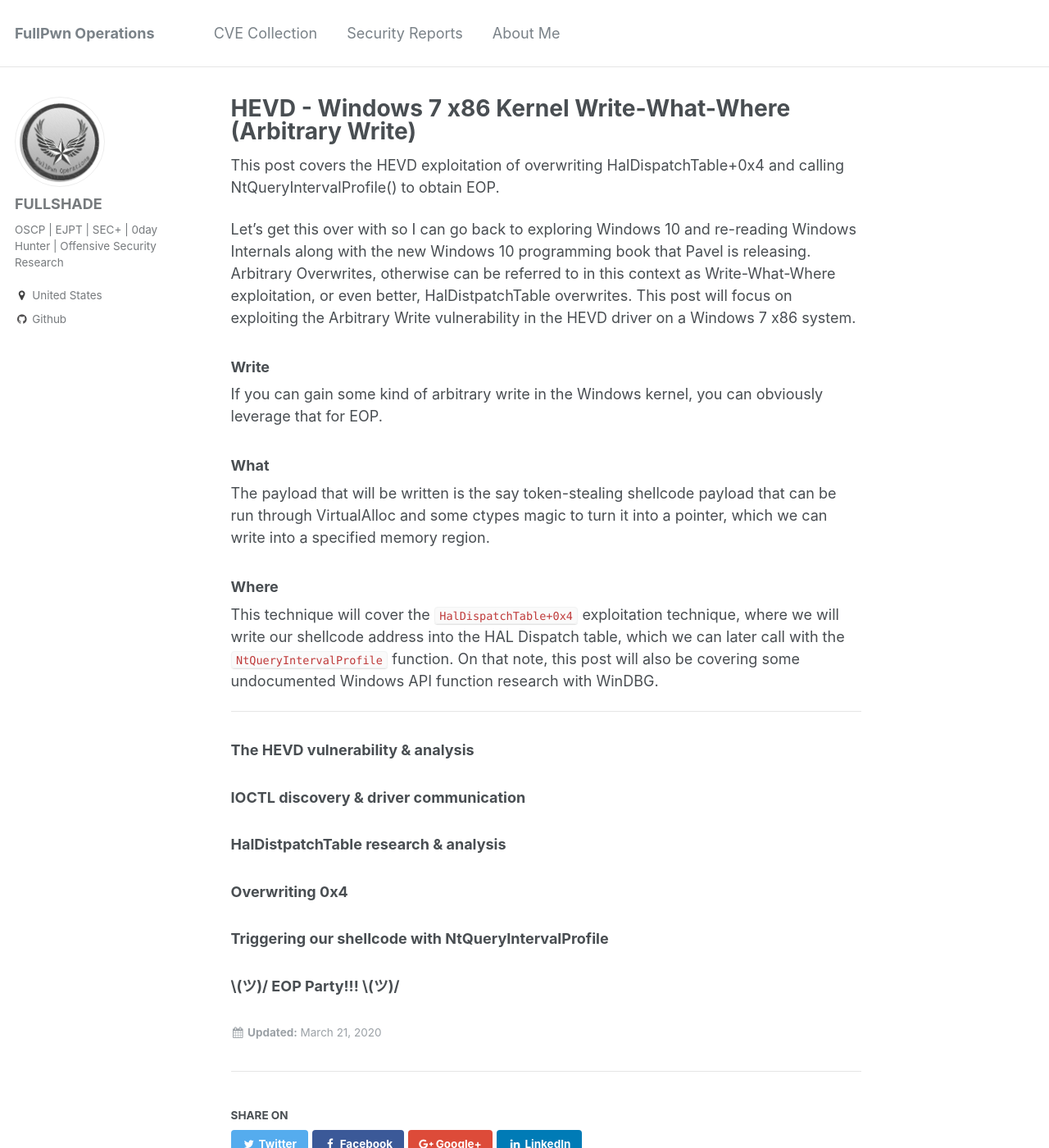
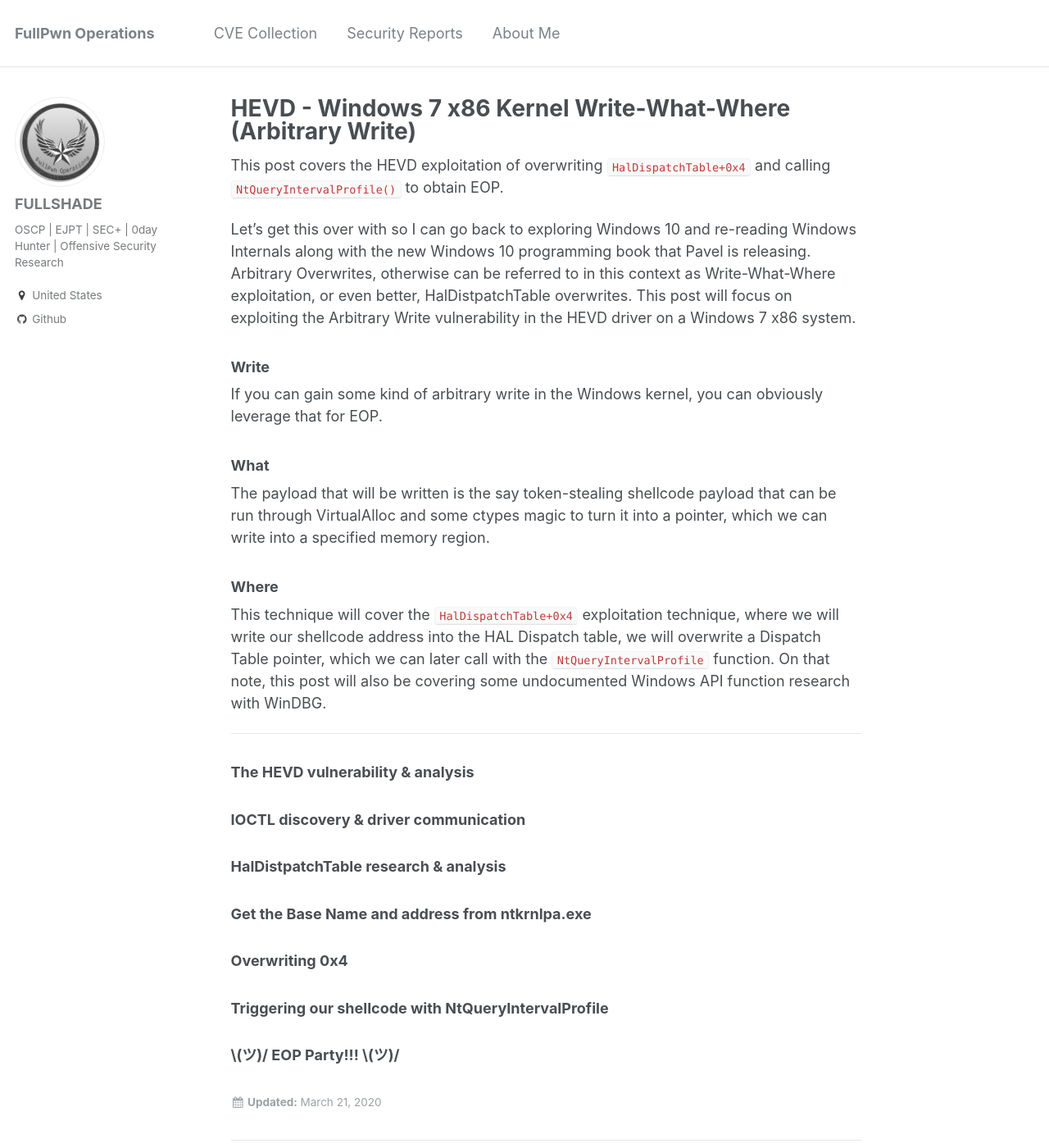
Before and after one commit to asdyxcyxc/FULLSHADE.github.io, a Jekyll site: the page built from _posts/2020-03-21-HEVD-arbitraryoverwrite.md, in a window 1280 px wide and 1400 px high. Shown: the whole window at 82% size. Built offline with Jekyll 4.4.1, drawn with Linux system fonts in a browser that asks for light colours; comment, search, counter and statistics services are not loaded.

Commit message:
Update 2020-03-21-HEVD-arbitraryoverwrite.md

```diff
--- a/_posts/2020-03-21-HEVD-arbitraryoverwrite.md
+++ b/_posts/2020-03-21-HEVD-arbitraryoverwrite.md
@@ -3,7 +3,7 @@ layout: single
 title: HEVD - Windows 7 x86 Kernel Write-What-Where (Arbitrary Write)
 ---
 
-This post covers the HEVD exploitation of overwriting HalDispatchTable+0x4 and calling NtQueryIntervalProfile() to obtain EOP.
+This post covers the HEVD exploitation of overwriting `HalDispatchTable+0x4` and calling `NtQueryIntervalProfile()` to obtain EOP.
 
 Let's get this over with so I can go back to exploring Windows 10 and re-reading Windows Internals along with the new Windows 10 programming book that Pavel is releasing. Arbitrary Overwrites, otherwise can be referred to in this context as Write-What-Where exploitation, or even better, HalDistpatchTable overwrites. This post will focus on exploiting the Arbitrary Write vulnerability in the HEVD driver on a Windows 7 x86 system.
 
@@ -17,7 +17,7 @@ The payload that will be written is the say token-stealing shellcode payload tha
 
 ### Where
 
-This technique  will cover the `HalDispatchTable+0x4` exploitation technique, where we will write our shellcode address into the HAL Dispatch table, which we can later call with the `NtQueryIntervalProfile` function. On that note, this post will also be covering some undocumented Windows API function research with WinDBG.
+This technique  will cover the `HalDispatchTable+0x4` exploitation technique, where we will write our shellcode address into the HAL Dispatch table, we will overwrite a Dispatch Table pointer, which we can later call with the `NtQueryIntervalProfile` function. On that note, this post will also be covering some undocumented Windows API function research with WinDBG.
 
 ----
 
@@ -27,6 +27,8 @@ This technique  will cover the `HalDispatchTable+0x4` exploitation technique, wh
 
 ### HalDistpatchTable research & analysis
 
+### Get the Base Name and address from ntkrnlpa.exe
+
 ### Overwriting 0x4
 
 ### Triggering our shellcode with NtQueryIntervalProfile
```
